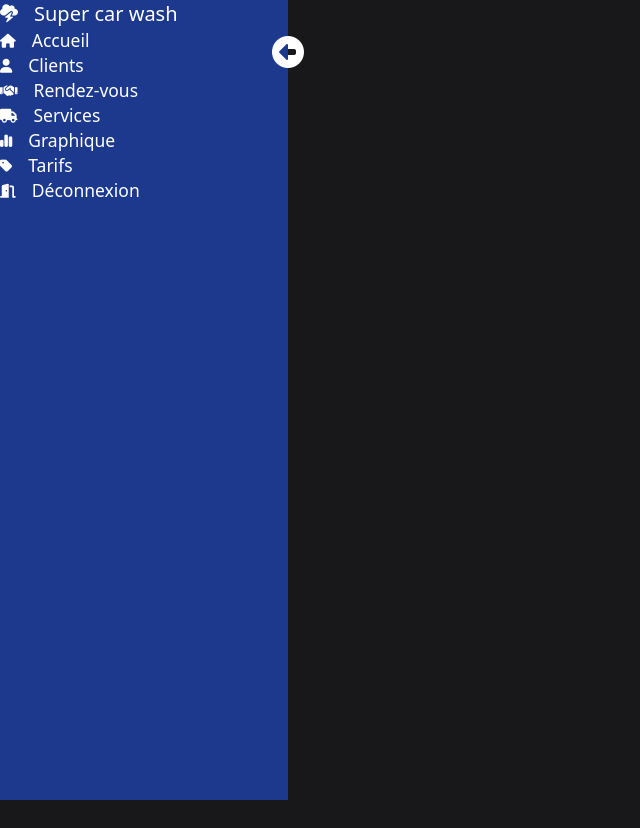
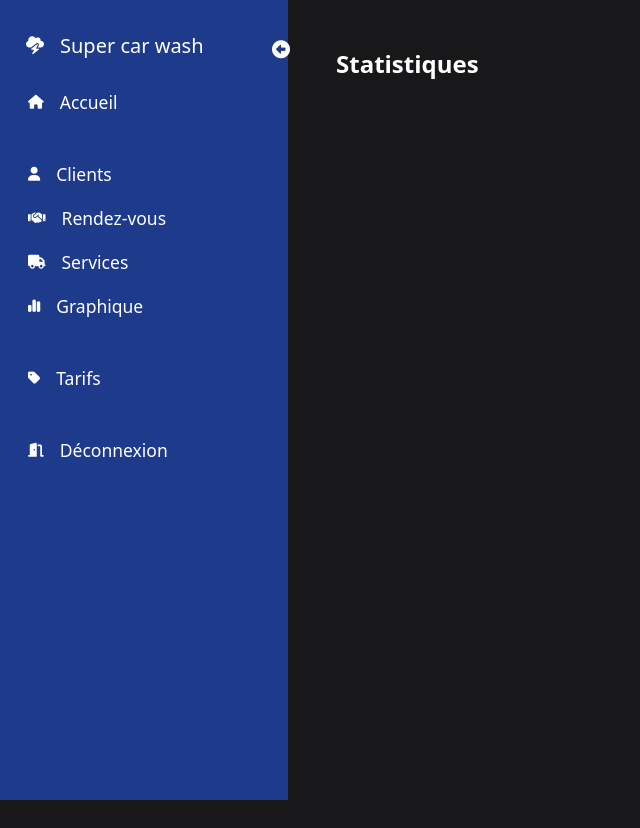
Before and after one commit to okook659/super-car-wash-web, a React (Vite) app: page /graph in a window 1280 px wide. Shown: the whole page, without its empty margins (0-640 px from the left). Before the commit the page ends 800 px from the top, so only its background shows below. Built offline with nearby package versions, Linux system fonts and the light colour scheme; no server answers.

Commit message:
debut des cards des totaux

```diff
--- a/index.html
+++ b/index.html
@@ -4,9 +4,10 @@
     <meta charset="UTF-8" />
     <link rel="icon" type="image/svg+xml" href="/vite.svg" />
     <meta name="viewport" content="width=device-width, initial-scale=1.0" />
-    <title>Vite + React</title>
- <link rel="stylesheet" href="https://cdnjs.cloudflare.com/ajax/libs/font-awesome/6.7.2/css/all.min.css" integrity="sha512-Evv84Mr4kqVGRNSgIGL/F/aIDqQb7xQ2vcrdIwxfjThSH8CSR7PBEakCr51Ck+w+/U6swU2Im1vVX0SVk9ABhg==" crossorigin="anonymous" referrerpolicy="no-referrer" />
-  </head>
+    <title>Super car wash</title>
+    <link rel="stylesheet" href="https://cdnjs.cloudflare.com/ajax/libs/font-awesome/6.7.2/css/all.min.css" integrity="sha512-Evv84Mr4kqVGRNSgIGL/F/aIDqQb7xQ2vcrdIwxfjThSH8CSR7PBEakCr51Ck+w+/U6swU2Im1vVX0SVk9ABhg==" crossorigin="anonymous" referrerpolicy="no-referrer" />
+    <script src="https://cdn.tailwindcss.com"></script>
+   </head>
   <body>
     <div id="root"></div>
     <script type="module" src="/src/main.jsx"></script>
--- a/package.json
+++ b/package.json
@@ -13,11 +13,14 @@
     "@fullcalendar/daygrid": "^6.1.17",
     "@fullcalendar/interaction": "^6.1.17",
     "@fullcalendar/react": "^6.1.17",
+    "@tailwindcss/postcss": "^4.1.4",
     "@tailwindcss/vite": "^4.1.4",
     "axios": "^1.8.4",
+    "chart.js": "^4.4.9",
     "react": "^19.0.0",
     "react-calendar": "^5.1.0",
     "react-dom": "^19.0.0",
+    "react-google-charts": "^5.2.1",
     "react-router": "^7.4.0"
   },
   "devDependencies": {
--- /dev/null
+++ b/postcss.config.js
@@ -0,0 +1,9 @@
+import tailwindcss from '@tailwindcss/postcss';
+import autoprefixer from 'autoprefixer';
+
+export default {
+  plugins: [
+    tailwindcss(),
+    autoprefixer(),
+  ],
+};
--- a/src/App.jsx
+++ b/src/App.jsx
@@ -12,6 +12,7 @@ import RendezVousCalendar from './pages/rendezvous/RendezVousCalendar.jsx';
 import RendezVousForm from './pages/rendezvous/RendezVousForm.jsx';
 import Login from './pages/Login.jsx';
 import Home from './pages/home/Home.jsx';
+import Graph from './pages/grahs/Graph.jsx';
 
 function AppContent() {
   const location = useLocation();
@@ -38,6 +39,7 @@ function AppContent() {
           <Route path='/tarifications/create' element={<ServiceTarificationCreate />} />
           <Route path='/rendezvous' element={<RendezVousCalendar />} />
           <Route path='/rendezvous/create' element={<RendezVousForm />} />
+          <Route path='/graph' element={<Graph />} />
         </Routes>
       </div>
     </div>
--- a/src/components/Sidebar.jsx
+++ b/src/components/Sidebar.jsx
@@ -51,7 +51,7 @@ function Sidebar() {
         <li className="text-white text-sm flex items-center gap-x-4 cursor-pointer p-2 hover:bg-blue-600 rounded-md mt-2">
           <i className="fa-solid fa-chart-simple"></i>
           <span className={`${!open && 'hidden'} origin-left duration-200`}>
-            <a href="/clients">
+            <a href="/graph">
               Graphique
             </a>
           </span>
--- a/src/index.css
+++ b/src/index.css
@@ -1,4 +1,6 @@
-@import "tailwindcss";
+@tailwind base;
+@tailwind components;
+@tailwind utilities;
 
 *{
   margin: 0;
--- a/src/pages/clients/ClientList.jsx
+++ b/src/pages/clients/ClientList.jsx
@@ -27,7 +27,7 @@ function ClientList() {
        }
     }
     return (
-        <div className='text-white p-5 h-screen bg-black'>
+        <div className='text-white p-5 h-screen'>
             <h1 className='text-3xl mb-6'>Liste des clients</h1>
             <a href='/clients/create' className="bg-blue-500 hover:bg-blue-700 text-white font-bold py-2 px-4 rounded text-lg mb-3">
                 Ajouter
--- a/src/pages/grahs/Graph.jsx
+++ b/src/pages/grahs/Graph.jsx
@@ -1,8 +1,31 @@
-import React from 'react'
+import React, { use } from 'react'
+import { useState, useEffect } from 'react'
+import axios from 'axios'
 
 function Graph() {
+  const [totalClients, setTotalClients] = useState();
+  const [totalRendezVous, setTotalRendezVous] = useState();
+  useEffect(() => {
+    axios.get('http://localhost:8000/api/total_clients/').then(res => {
+      setTotalClients(res.data.total_clients);
+    });
+    axios.get('http://localhost:8000/api/total_rendezvous/').then(res => {
+      setTotalRendezVous(res.data.total_rendezvous);
+    })
+  }, [])
+
   return (
-    <div>Graph</div>
+    <div className='text-white p-5 h-screen'>
+      <h1>Statistiques</h1>
+      <div className="cards">
+          <div className="card-one">
+            { totalClients }
+          </div>
+          <div className="card-two">
+            { totalRendezVous }
+          </div>
+      </div>
+    </div>
   )
 }
 
--- /dev/null
+++ b/tailwind.config.js
@@ -0,0 +1,11 @@
+/** @type {import('tailwindcss').Config} */
+export default {
+    content: [
+      "./index.html",
+      "./src/**/*.{js,ts,jsx,tsx}",
+    ],
+    theme: {
+      extend: {},
+    },
+    plugins: [],
+  }
--- a/vite.config.js
+++ b/vite.config.js
@@ -1,10 +1,10 @@
 import { defineConfig } from 'vite'
 import react from '@vitejs/plugin-react'
+import postcss from 'postcss'
 import tailwindcss from '@tailwindcss/vite'
-
 // https://vite.dev/config/
 export default defineConfig({
   plugins: [react(),
-    tailwindcss(),
+    tailwindcss()
   ],
 })
```
Also changed, not shown: 1 other file (tests, documents, lock files or other folders).
